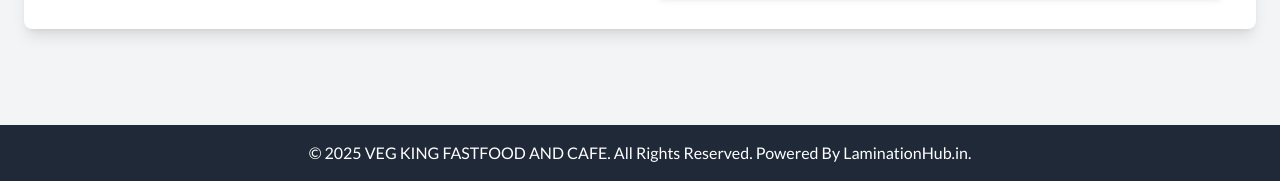
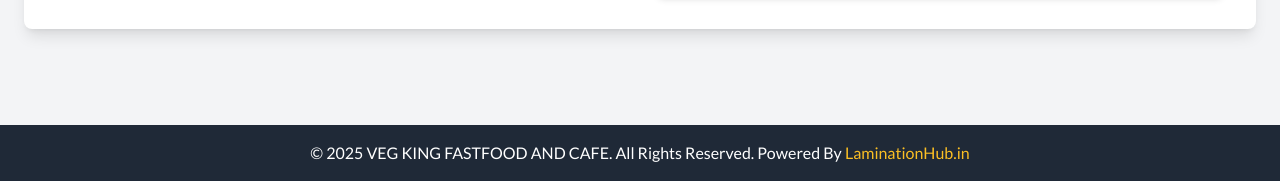
Before and after one commit to Laminationhub/vegking, a plain HTML site: page index.html in a window 1280 px wide. Shown: the part 5473-5654 px from the top of the page. Drawn offline with nearby package versions, Linux system fonts and the light colour scheme.

Commit message:
index.html

```diff
--- a/index.html
+++ b/index.html
@@ -364,7 +364,7 @@
     <!-- Footer -->
     <footer class="bg-gray-800 text-white mt-12">
         <div class="container mx-auto px-6 py-4 text-center">
-            <p>&copy; 2025 VEG KING FASTFOOD AND CAFE. All Rights Reserved. Powered By LaminationHub.in.</p>
+            <p>&copy; 2025 VEG KING FASTFOOD AND CAFE. All Rights Reserved. Powered By <a href="https://LaminationHub.in" target="_blank" class="text-amber-400 hover:underline">LaminationHub.in</a></p>
         </div>
     </footer>
 
```
